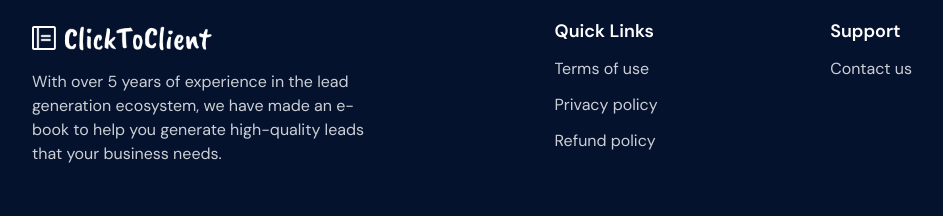
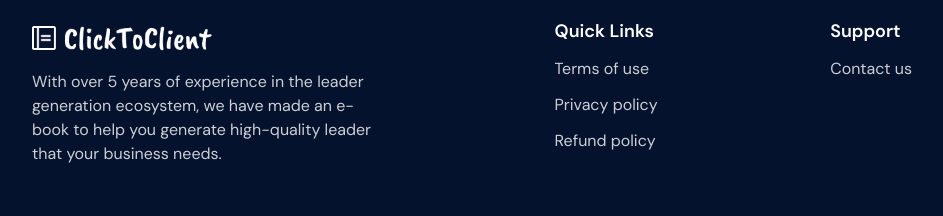
Before and after one commit to Vandan15/e-book-landing-page, a Next.js app: page /contact-us in a window 1280 px wide. Shown: the part 918-1134 px from the top of the page, without its empty margins (168-1111 px from the left). Built offline with nearby package versions, Linux system fonts and the light colour scheme.

Commit message:
convert lead to leaders

```diff
--- a/app/components/Footer.tsx
+++ b/app/components/Footer.tsx
@@ -20,9 +20,9 @@
               <Image src={Logo} alt="logo" height={80} width={180} />
             </Link>
             <p className="mt-[12px] text-[16px] text-muted">
-              With over 5 years of experience in the lead generation ecosystem,
-              we have made an e-book to help you generate high-quality leads
-              that your business needs.
+              With over 5 years of experience in the leader generation
+              ecosystem, we have made an e-book to help you generate
+              high-quality leader that your business needs.
             </p>
           </div>
           <div className="flex items-end gap-[72px] max-sm:flex-col max-sm:items-start max-sm:gap-[12px]">
--- a/app/components/Landing.tsx
+++ b/app/components/Landing.tsx
@@ -31,9 +31,9 @@
                   />
                 </div>
                 <p className="text-[16px] md:text-[18px]">
-                  With over 5 years of experience in the lead generation
+                  With over 5 years of experience in the leader generation
                   ecosystem, we have made an e-book to help you generate
-                  high-quality leads that your business needs.
+                  high-quality leader that your business needs.
                 </p>
               </div>
               <div className="flex items-start justify-start gap-[12px]">
@@ -45,8 +45,8 @@
                   />
                 </div>
                 <p className="text-[16px] md:text-[18px]">
-                  It includes proven strategies trusted by top lead generation
-                  agencies to acquire HIGH-QUALITY leads at AFFORDABLE COSTS.
+                  It includes proven strategies trusted by top leader generation
+                  agencies to acquire HIGH-QUALITY leader at AFFORDABLE COSTS.
                 </p>
               </div>
             </div>
--- a/app/components/Review.tsx
+++ b/app/components/Review.tsx
@@ -14,7 +14,7 @@
       designation: "Owner Skybean Branding Agency, California",
       reviewTitle: "",
       review:
-        "I run a branding agency in California, and we aim to attract high-ticket clients worldwide. After reading this e-book and being thoroughly impressed, we implemented its solutions. The results were amazing, our lead cost dropped by 35%, and our conversion rate increased by 24%.",
+        "I run a branding agency in California, and we aim to attract high-ticket clients worldwide. After reading this e-book and being thoroughly impressed, we implemented its solutions. The results were amazing, our leader cost dropped by 35%, and our conversion rate increased by 24%.",
     },
     {
       id: 2,
@@ -23,7 +23,7 @@
       designation: "Owner Sunrise Investments, Indore",
       reviewTitle: "",
       review:
-        "I am a stock advisor. To run my business, I need a huge & consistent flow of high-quality leads who can work with me. I was running ads on Facebook and Instagram but getting leads who didn’t have much budget to invest. I needed high-budget clients but was unable to get them. I purchased this e-book after seeing an ad on Instagram. I read every chapter carefully and followed the suggestions to target high-budget clients. Today, I only work with clients having a high budget to invest.",
+        "I am a stock advisor. To run my business, I need a huge & consistent flow of high-quality leader who can work with me. I was running ads on Facebook and Instagram but getting leader who didn’t have much budget to invest. I needed high-budget clients but was unable to get them. I purchased this e-book after seeing an ad on Instagram. I read every chapter carefully and followed the suggestions to target high-budget clients. Today, I only work with clients having a high budget to invest.",
     },
     {
       id: 3,
@@ -32,7 +32,7 @@
       designation: "Geeta Nutrition Club, East Kalyan, Mumbai",
       reviewTitle: "",
       review:
-        "I am a nutrition consultant. I guide people to get in shape before their marriage. My business wants lots of leads who can take our demo sessions and then apply for a 2-month course. Since I run ads in specific areas, I was getting lots of duplicate leads also leads were not of buying intent. After reading this book, I got to know what mistakes I am making. I sent this e-book to a person who was running my ads. He implemented the things and I started getting high-quality leads with high-converting intent.",
+        "I am a nutrition consultant. I guide people to get in shape before their marriage. My business wants lots of leader who can take our demo sessions and then apply for a 2-month course. Since I run ads in specific areas, I was getting lots of duplicate leader also leader were not of buying intent. After reading this book, I got to know what mistakes I am making. I sent this e-book to a person who was running my ads. He implemented the things and I started getting high-quality leader with high-converting intent.",
     },
   ];
 
--- a/app/components/WhoThisBookIsFor.tsx
+++ b/app/components/WhoThisBookIsFor.tsx
@@ -20,7 +20,7 @@
           <Card
             Icon={CheckCircle}
             heading=""
-            para="No fluff, just actionable advice for each of your lead-related issues."
+            para="No fluff, just actionable advice for each of your leader-related issues."
           />
           <Card
             Icon={Briefcase}
--- a/app/layout.tsx
+++ b/app/layout.tsx
@@ -11,7 +11,7 @@
   title:
     "Buy Clicks to Clients: A No-fluff Guide to Master Lead Generation Using Meta Ads",
   description:
-    "Does your business depend on high-quality leads? If yes, this e-book is a must buy for you. Includes 20 chapters to teach you run lead gen campaign on Meta and get high-quality leads.",
+    "Does your business depend on high-quality leader? If yes, this e-book is a must buy for you. Includes 20 chapters to teach you run leader gen campaign on Meta and get high-quality leader.",
   verification: {
     google: "44Rmy3ZKT9r-Dc0zZPvE-nZVsYkNf7X3_J0oumNUXmc",
   },
--- a/app/page.tsx
+++ b/app/page.tsx
@@ -1,10 +1,10 @@
 "use client";
-import ChapterCover from "./components/ChapterCover";
+// import ChapterCover from "./components/ChapterCover";
 import Faq from "./components/Faq";
 import Landing from "./components/Landing";
 import Review from "./components/Review";
 import ScrollToTop from "./components/ScrollToTop";
-import Section2 from "./components/Section2";
+// import Section2 from "./components/Section2";
 import ThingsYouWillLearn from "./components/ThingsYouWillLearn";
 import WhoThisBookIsFor from "./components/WhoThisBookIsFor";
 import Subscribe from "./components/Subscribe";
@@ -15,9 +15,9 @@
     <CommonLayout>
       <main className="relative h-auto w-full min-w-[320px]">
         <Landing />
-        <Section2 />
+        {/* <Section2 /> */}
         <ThingsYouWillLearn />
-        <ChapterCover />
+        {/* <ChapterCover /> */}
         <WhoThisBookIsFor />
         <Subscribe />
         <Review />
```
Also changed, not shown: app/components/ChapterCover.tsx (+10 -10 lines).
